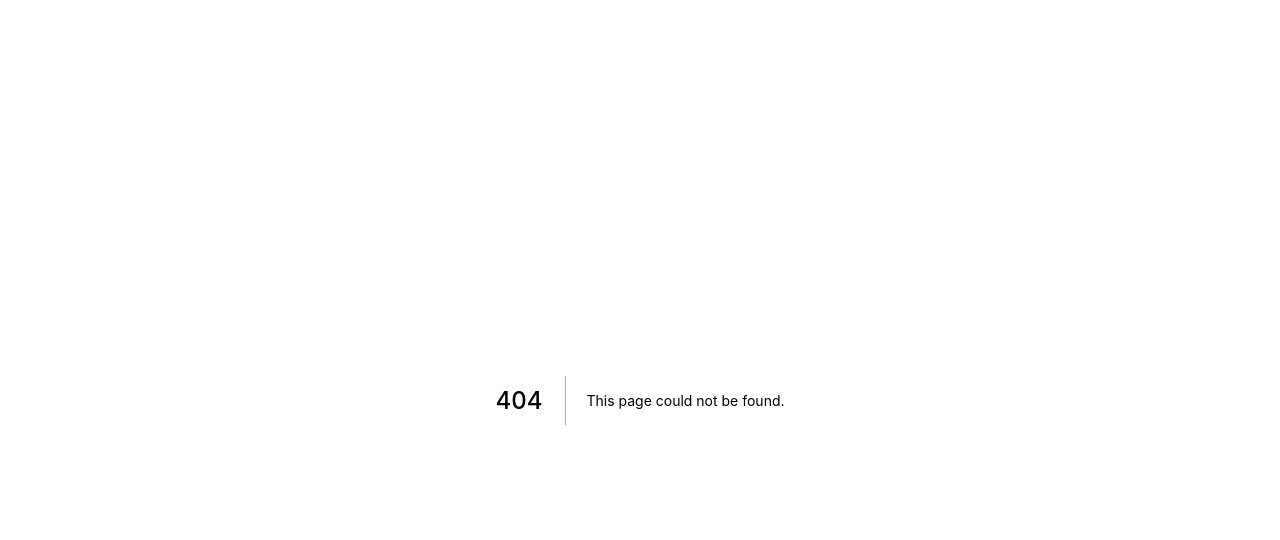
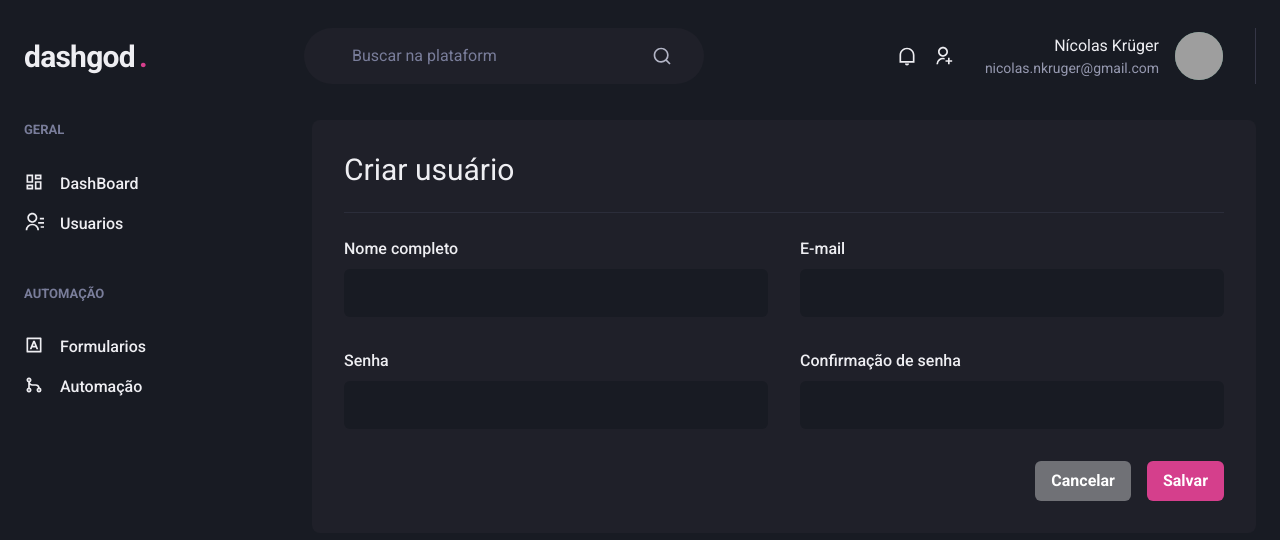
Before and after one commit to nicolaskruger/dashgo, a Next.js app: page /users/create in a window 1280 px wide. Before the commit this address had no page. Shown: the top 540 px of the page. Built offline with nearby package versions, Linux system fonts and the light colour scheme; grey boxes are pictures that could not be loaded.

Commit message:
form de usuario

```diff
--- /dev/null
+++ b/src/pages/users/create.tsx
@@ -0,0 +1,52 @@
+import { Box, Button, Divider, Flex, Heading, HStack, SimpleGrid, VStack } from "@chakra-ui/react";
+import { NextPage } from "next";
+import { Input } from "../../components/Form/Input";
+import { Header } from "../../components/Header";
+import { Sidebar } from "../../components/Sidebar";
+
+const CreateUser: NextPage = () => {
+    return (
+        <Box>
+            <Header />
+            <Flex
+                w={"100%"}
+                my={"6"}
+                maxW={1480}
+                mx={"auto"}
+                px={"6"}
+            >
+                <Sidebar />
+
+                <Box flex={"1"} borderRadius={8} bg={"gray.800"} p="8">
+                    <Heading size={"lg"} fontWeight={"normal"}>Criar usuário</Heading>
+                    <Divider my={"6"} borderColor={"gray.700"} />
+
+                    <VStack spacing={"8"}>
+                        <SimpleGrid minChildWidth={"240px"} spacing={"8"} w="100%">
+                            <Input info="name" label="Nome completo" />
+                            <Input info="email" label="E-mail" />
+                        </SimpleGrid>
+                        <SimpleGrid minChildWidth={"240px"} spacing={"8"} w="100%">
+                            <Input info="password" type={"password"} label="Senha" />
+                            <Input info="password_confirmation" type={"password"} label="Confirmação de senha" />
+                        </SimpleGrid>
+                    </VStack>
+
+                    <Flex mt={"8"} justify={"flex-end"}>
+                        <HStack spacing={"4"}>
+                            <Button colorScheme={"whiteAlpha"}>
+                                Cancelar
+                            </Button>
+                            <Button colorScheme={"pink"}>
+                                Salvar
+                            </Button>
+                        </HStack>
+                    </Flex>
+
+                </Box>
+            </Flex >
+        </Box >
+    )
+}
+
+export default CreateUser
```
